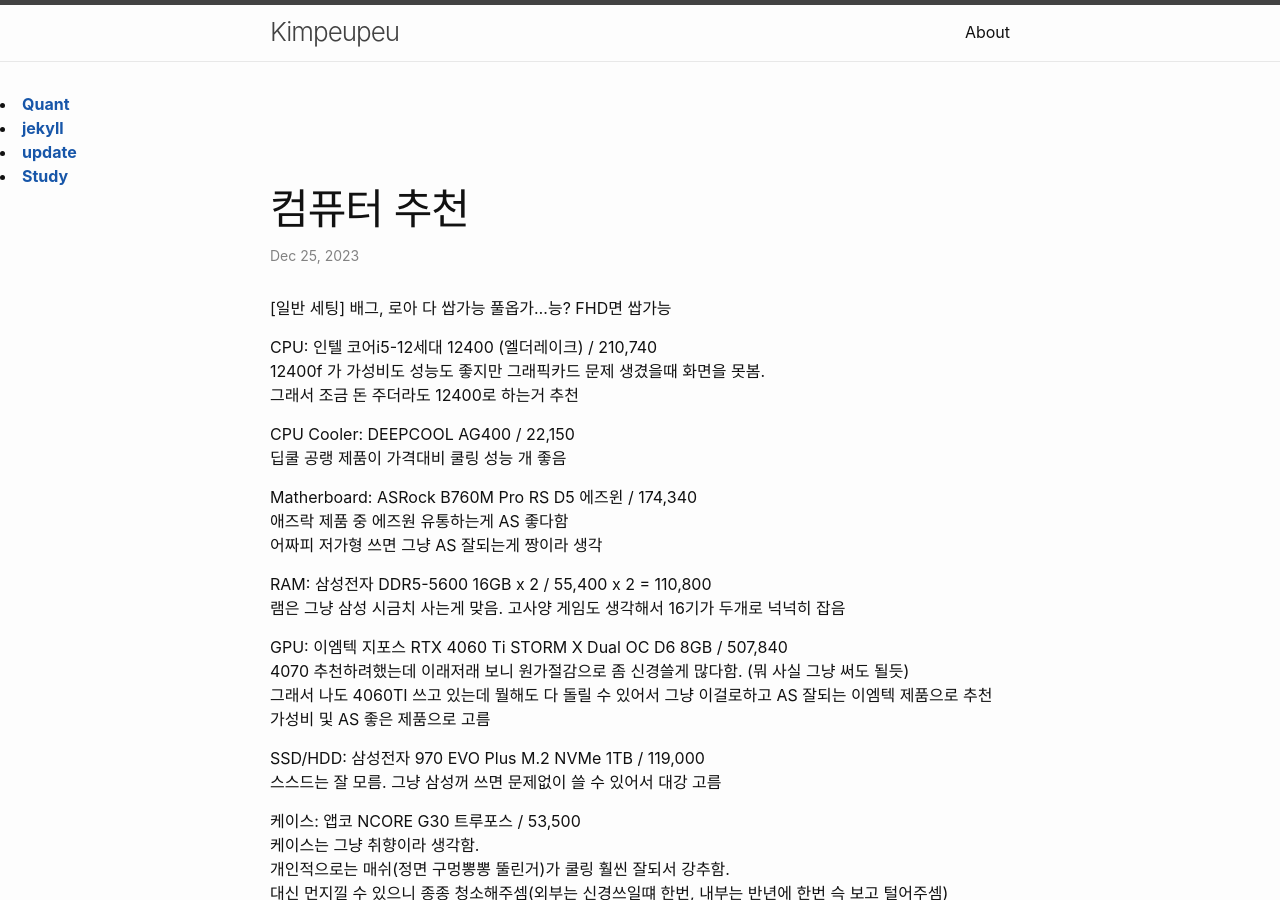
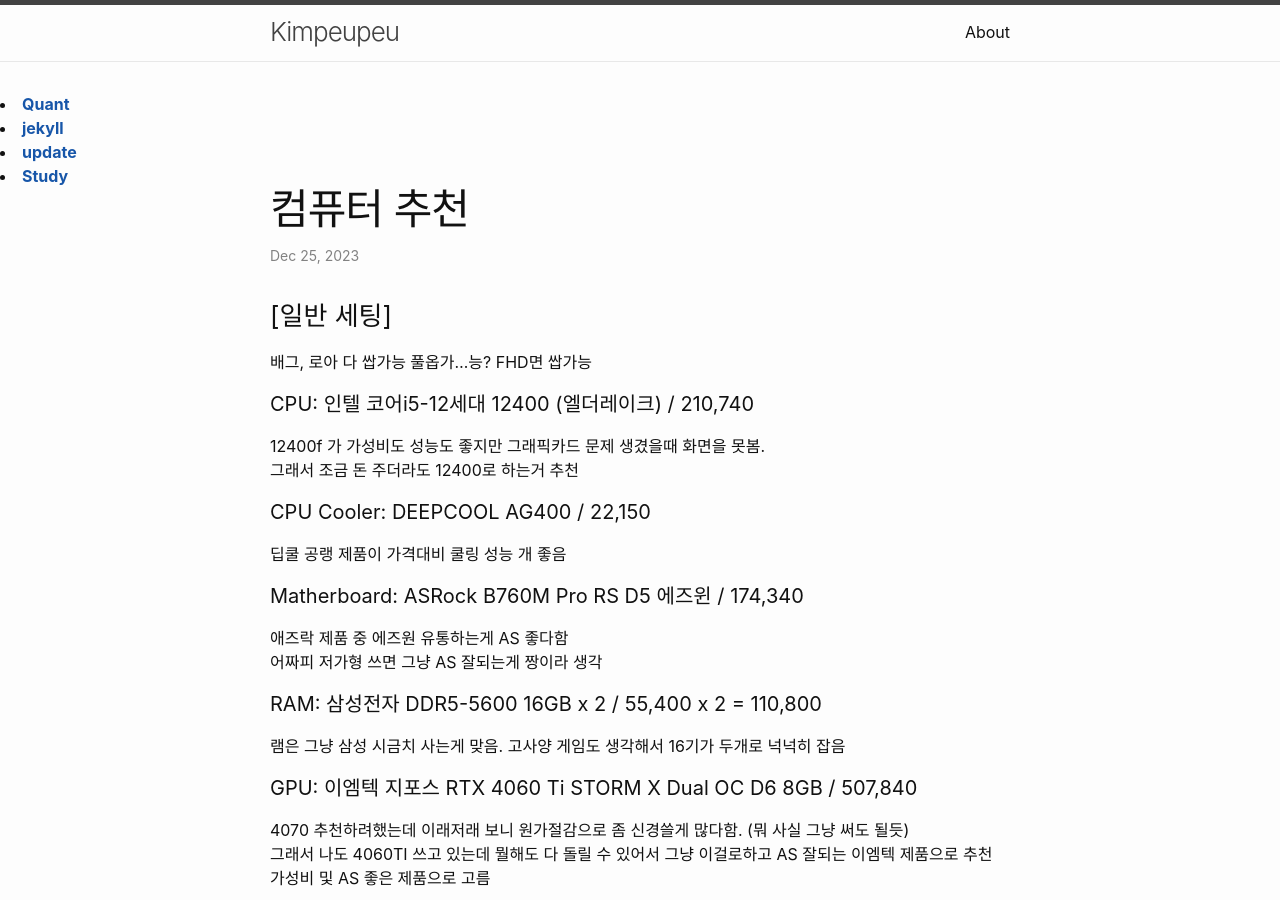
Before and after one commit to kimpeupeu/kimpeupeu.github.io, a Jekyll site: the page built from _posts/2023-12-26-컴퓨터-추천.markdown, in a window 1280 px wide and 900 px high. Built offline with Jekyll 4.4.1, drawn with Linux system fonts in a browser that asks for light colours; part of the change alters nothing that is shown.

```diff
--- a/_posts/2023-12-26-컴퓨터-추천.markdown
+++ b/_posts/2023-12-26-컴퓨터-추천.markdown
@@ -4,41 +4,41 @@ title: "컴퓨터 추천"
 date: 2023-12-26 00:00:00 +0900
 categories: Study
 ---
-[일반 세팅]
+### [일반 세팅]
 배그, 로아 다 쌉가능 풀옵가...능? FHD면 쌉가능
 
-CPU: 인텔 코어i5-12세대 12400 (엘더레이크) / 210,740
+#### CPU: 인텔 코어i5-12세대 12400 (엘더레이크) / 210,740
 12400f 가 가성비도 성능도 좋지만 그래픽카드 문제 생겼을때 화면을 못봄.
 그래서 조금 돈 주더라도 12400로 하는거 추천
 
-CPU Cooler: DEEPCOOL AG400 / 22,150
+#### CPU Cooler: DEEPCOOL AG400 / 22,150
 딥쿨 공랭 제품이 가격대비 쿨링 성능 개 좋음
 
-Matherboard: ASRock B760M Pro RS D5 에즈윈 / 174,340
+#### Matherboard: ASRock B760M Pro RS D5 에즈윈 / 174,340
 애즈락 제품 중 에즈원 유통하는게 AS 좋다함
 어짜피 저가형 쓰면 그냥 AS 잘되는게 짱이라 생각
 
-RAM: 삼성전자 DDR5-5600 16GB x 2 /  55,400 x 2 = 110,800
+#### RAM: 삼성전자 DDR5-5600 16GB x 2 /  55,400 x 2 = 110,800
 램은 그냥 삼성 시금치 사는게 맞음. 고사양 게임도 생각해서 16기가 두개로 넉넉히 잡음
 
-GPU: 이엠텍 지포스 RTX 4060 Ti STORM X Dual OC D6 8GB / 507,840
+#### GPU: 이엠텍 지포스 RTX 4060 Ti STORM X Dual OC D6 8GB / 507,840
 4070 추천하려했는데 이래저래 보니 원가절감으로 좀 신경쓸게 많다함. (뭐 사실 그냥 써도 될듯)
 그래서 나도 4060TI 쓰고 있는데 뭘해도 다 돌릴 수 있어서 그냥 이걸로하고 AS 잘되는 이엠텍 제품으로 추천
 가성비 및 AS 좋은 제품으로 고름
 
-SSD/HDD: 삼성전자 970 EVO Plus M.2 NVMe 1TB / 119,000
+#### SSD/HDD: 삼성전자 970 EVO Plus M.2 NVMe 1TB / 119,000
 스스드는 잘 모름. 그냥 삼성꺼 쓰면 문제없이 쓸 수 있어서 대강 고름
 
-케이스: 앱코 NCORE G30 트루포스 / 53,500
+#### 케이스: 앱코 NCORE G30 트루포스 / 53,500
 케이스는 그냥 취향이라 생각함.
 개인적으로는 매쉬(정면 구멍뽕뽕 뚤린거)가 쿨링 훨씬 잘되서 강추함.
 대신 먼지낄 수 있으니 종종 청소해주셈(외부는 신경쓰일떄 한번, 내부는 반년에 한번 슥 보고 털어주셈)
 갠적으로 화이트가 이뻐서 몇천원 더 주고 화이트 사셈ㅋ
 
-파워: 마이크로닉스 Classic II 풀체인지 700W 80PLUS BRONZE 230V EU / 79,709
+#### 파워: 마이크로닉스 Classic II 풀체인지 700W 80PLUS BRONZE 230V EU / 79,709
 파워 진짜 저가부터 고급형까지 다 써봤는데 차이 못 느끼겠음.
 컴퓨터 굴리는데 충분하면 괜찮다고 생각함.
 마이크로닉스 제품 많이쓰고 가성비 좋은거 같아서 추천함
 
-총합: 1,278,079원 (다나와 최저가)
+#### 총합: 1,278,079원 (다나와 최저가)
 다나와 최저가라 대충 부품사면 140 ~ 150만원정도 나올듯
```
